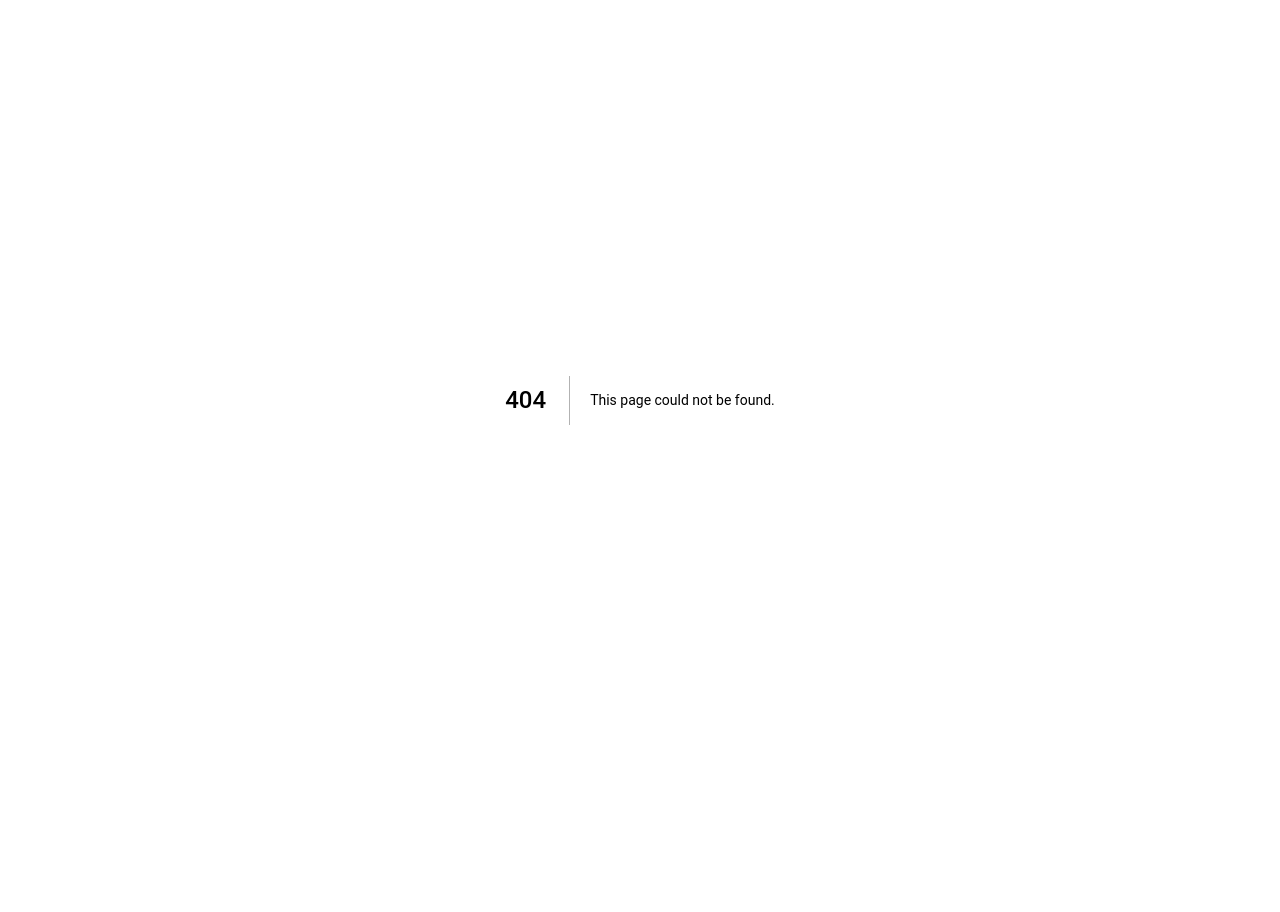
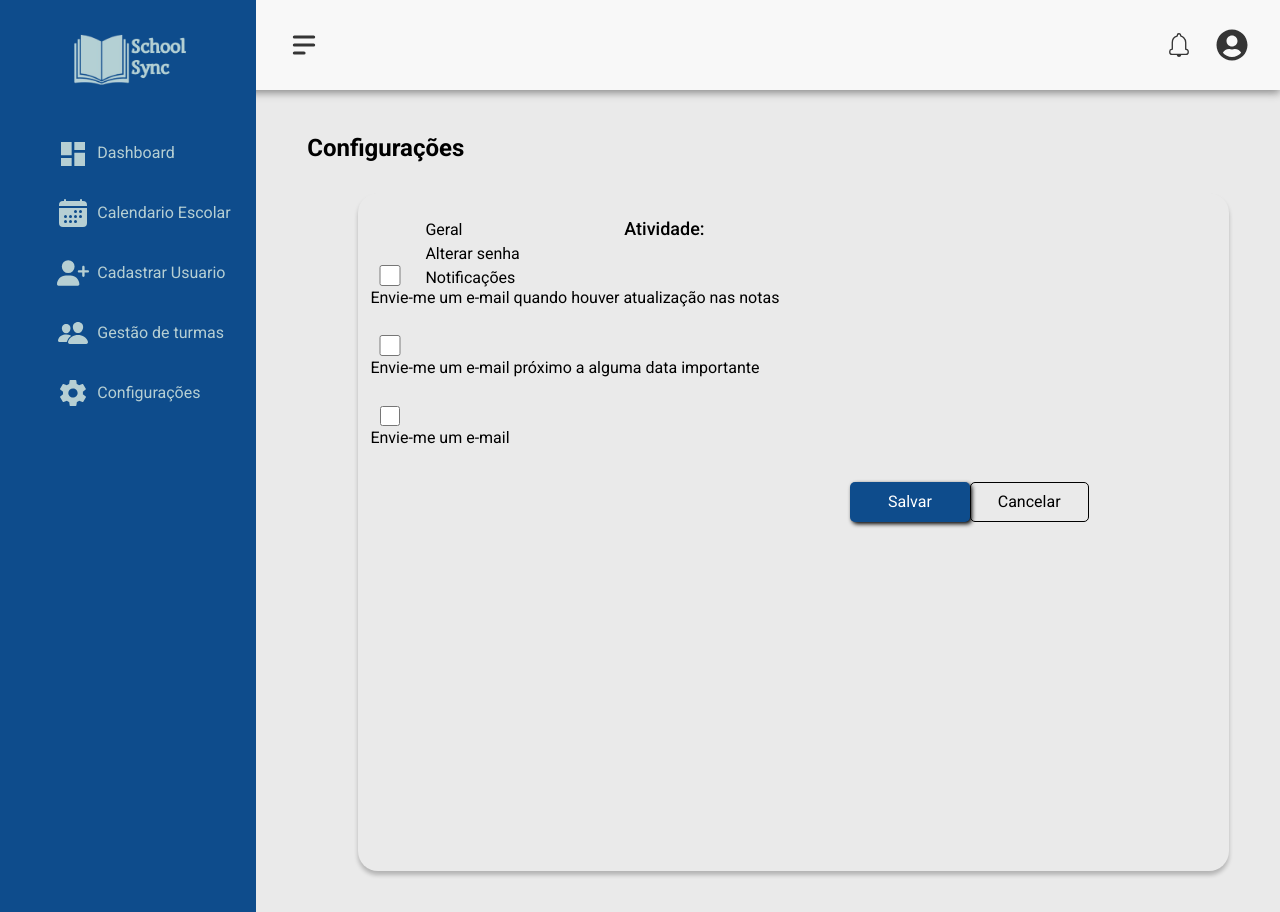
Before and after one commit to Alisonjs0/SchoolSync, a Next.js app: page /pages/alterarsenhapt2 in a window 1280 px wide. Before the commit this address had no page. Before the commit the page ends 800 px from the top, so only its background shows below. Built offline with nearby package versions, Linux system fonts and the light colour scheme.

Commit message:
criação da tela AlterarSenhaPt2 (90% pronta)

```diff
--- /dev/null
+++ b/app/pages/alterarsenhapt2/alterarsenhapt2.css
@@ -0,0 +1,83 @@
+.conteudoMenus{
+    width: 85%;
+    background: #EAEAEA;
+    border-radius: 20px;
+    box-shadow: 0px 4px 4px 0px #0000003b;
+    height: 85%;
+    margin-left: 10%;
+    margin-top: 3%;
+}
+
+h3{
+    color: black;
+    font-family: "Roboto", system-ui;
+    font-size: medium;
+    margin-left: 5%;
+    margin-bottom: -3%;
+}
+
+h4{
+    color: black;
+    font-family: "Roboto", system-ui;
+    font-size: large;
+    padding-left: 30%;
+    margin-top: -8.5%;
+}
+
+.ctn-sub-menus{
+    padding-left: 6.5%;
+    padding-top: 3%;
+    display: grid;
+    font-family: "Roboto", system-ui;
+    color: black;
+ }
+
+ label{
+    margin-top: 3%;
+    color: black;
+    display: grid;
+    font-family: "Roboto", system-ui;
+}
+
+input{
+    width: 2.5rem;
+    height: 1.3rem;
+}
+
+.Button{
+    display: flex;
+    flex-direction:row;
+    justify-content: space-between;
+    margin-left: 30rem;
+    margin-top: 2rem ;
+    margin-right: 8rem;
+}
+
+#SaveButton{
+    width: 8rem;
+    height: 2.5rem;
+    background: #0E4C8C;
+    color: #fff;
+    border-radius: 5px;
+    font-family: "Roboto", system-ui;
+    font-size: 16px;
+    border: none;
+    box-shadow: 2px 2px 4px black;
+}
+
+#CancelButton{
+    width: 8rem;
+    height: 2.5rem;
+    background: none;
+    color:black;
+    border-radius: 5px;
+    font-family: "Roboto", system-ui;
+    font-size: 16px;
+    border: 1px solid;
+}
+
+.Button button:hover {
+    background: #0c3a69;
+    transform: scale(1.05);
+    transition: .5s;
+}
--- /dev/null
+++ b/app/pages/alterarsenhapt2/page.js
@@ -0,0 +1,45 @@
+import EsqueletoPrincipal from '../esqueletoPrincipal/page.jsx'
+import "./alterarsenhapt2.css"
+
+const AlterarSenhaPt2 = () => {
+    return (
+        <EsqueletoPrincipal>
+            <h3>Configurações</h3>
+            <div className="container conteudoMenus">
+                <div className='ctn-sub-menus'>
+                        <a href="">Geral</a>
+                        <a href="">Alterar senha</a>
+                        <a href="">Notificações</a>
+                </div>
+
+                <div className='ctn-form'>
+                    <h4>Atividade:</h4>
+                    <label>
+                    <input
+                    type='checkbox'
+                    />
+                    Envie-me um e-mail quando houver atualização nas notas
+                    </label>
+                    <label>
+                    <input
+                    type='checkbox'
+                    />
+                    Envie-me um e-mail próximo a alguma data importante
+                    </label>
+                    <label>
+                    <input
+                    type='checkbox'
+                    />
+                    Envie-me um e-mail
+                    </label>
+                    <div className="Button">
+                    <button id="SaveButton">Salvar</button>
+                    <button id="CancelButton">Cancelar</button>
+                    </div>
+                </div>
+            </div>
+        </EsqueletoPrincipal>
+    )
+}
+
+export default AlterarSenhaPt2
```
